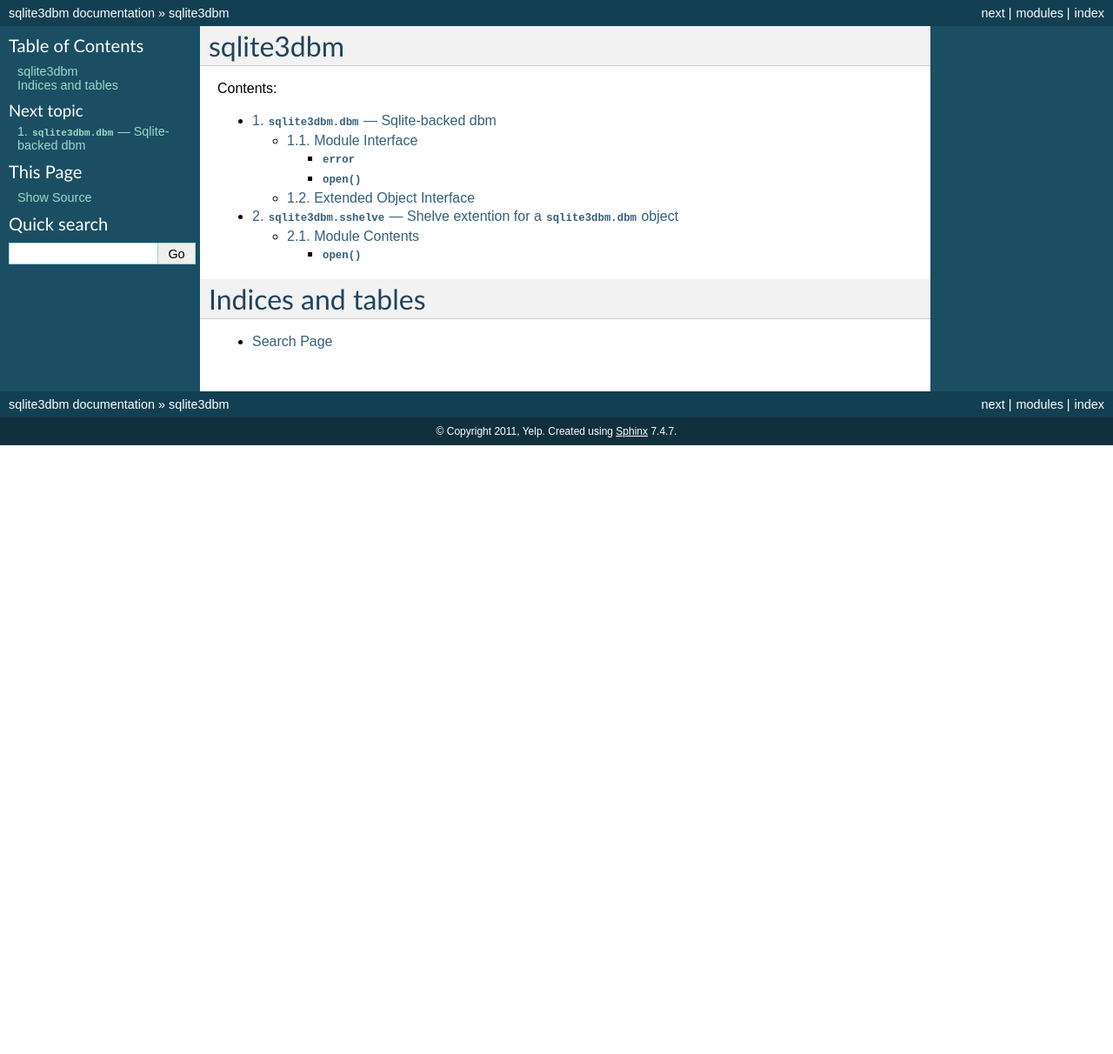
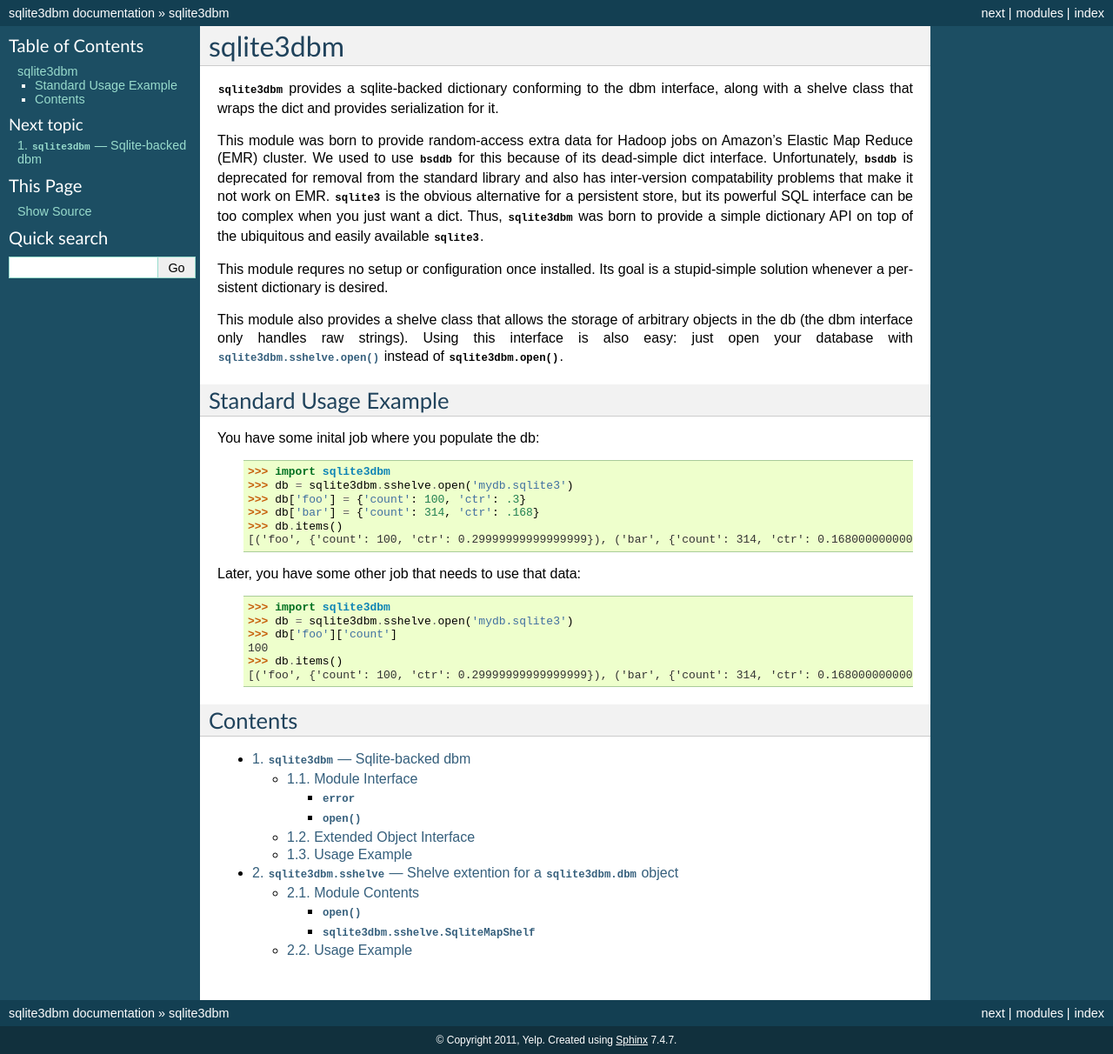
Before and after one commit to Yelp/sqlite3dbm, a Sphinx documentation site: the page built from docs/index.rst, in a window 1280 px wide. Shown: the whole page at 87% size. Built offline with Sphinx 7.4.7, drawn with Linux system fonts in a browser that asks for light colours; before the commit the page ends 900 px from its top, so only the background shows below that.

Commit message:
* Only support bytestring k/v in sqlite3dbm for consistency with dbm * Make __init__.py better so 'import sqlite3dbm' in the only import needed * Improve docs:   * Usage examples   * Make README markdown   * Better description on the root page

```diff
--- a/docs/index.rst
+++ b/docs/index.rst
@@ -6,7 +6,50 @@
 sqlite3dbm
 ==========
 
-Contents:
+:mod:`sqlite3dbm` provides a sqlite-backed dictionary conforming to the dbm
+interface, along with a shelve class that wraps the dict and provides
+serialization for it.
+
+This module was born to provide random-access extra data for Hadoop jobs on
+Amazon's Elastic Map Reduce (EMR) cluster.  We used to use :mod:`bsddb` for
+this because of its dead-simple dict interface.  Unfortunately, :mod:`bsddb` is
+deprecated for removal from the standard library and also has inter-version
+compatability problems that make it not work on EMR.  :mod:`sqlite3` is the
+obvious alternative for a persistent store, but its powerful SQL interface can
+be too complex when you just want a dict.  Thus, :mod:`sqlite3dbm` was born to
+provide a simple dictionary API on top of the ubiquitous and easily available
+:mod:`sqlite3`.
+
+This module requres no setup or configuration once installed. Its goal is
+a stupid-simple solution whenever a persistent dictionary is desired.
+
+This module also provides a shelve class that allows the storage of arbitrary
+objects in the db (the dbm interface only handles raw strings).  Using this
+interface is also easy: just open your database with
+:func:`sqlite3dbm.sshelve.open` instead of :func:`sqlite3dbm.open`.
+
+
+Standard Usage Example
+----------------------
+You have some inital job where you populate the db:
+    >>> import sqlite3dbm
+    >>> db = sqlite3dbm.sshelve.open('mydb.sqlite3')
+    >>> db['foo'] = {'count': 100, 'ctr': .3}
+    >>> db['bar'] = {'count': 314, 'ctr': .168}
+    >>> db.items()
+    [('foo', {'count': 100, 'ctr': 0.29999999999999999}), ('bar', {'count': 314, 'ctr': 0.16800000000000001})]
+
+Later, you have some other job that needs to use that data:
+    >>> import sqlite3dbm
+    >>> db = sqlite3dbm.sshelve.open('mydb.sqlite3')
+    >>> db['foo']['count']
+    100
+    >>> db.items()
+    [('foo', {'count': 100, 'ctr': 0.29999999999999999}), ('bar', {'count': 314, 'ctr': 0.16800000000000001})]
+
+
+Contents
+--------
 
 .. toctree::
    :maxdepth: 3
@@ -14,8 +57,3 @@ Contents:
 
    dbm.rst
    sshelve.rst
-
-Indices and tables
-==================
-
-* :ref:`search`
--- a/setup.py
+++ b/setup.py
@@ -19,7 +19,7 @@ setuptools.setup(
     ],
     description='sqlite-backed dictionary',
     license='Apache',
-    long_description=open('README.txt').read(),
+    long_description=open('README.md').read(),
     name='sqlite3dbm',
     packages=['sqlite3dbm'],
     provides=['sqlite3dbm'],
```
Also changed, not shown: CHANGES.txt (+9 -0 lines), docs/dbm.rst (+80 -6 lines), docs/sshelve.rst (+25 -2 lines), sqlite3dbm/__init__.py (+8 -1 lines), README.md (renamed from README.txt), 4 other files.
